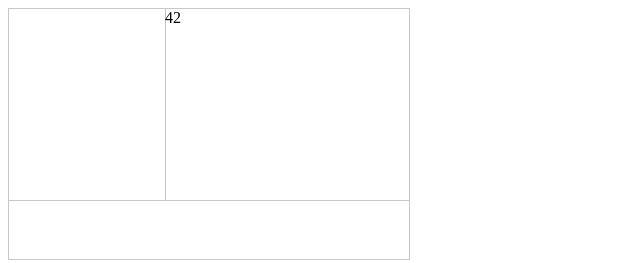
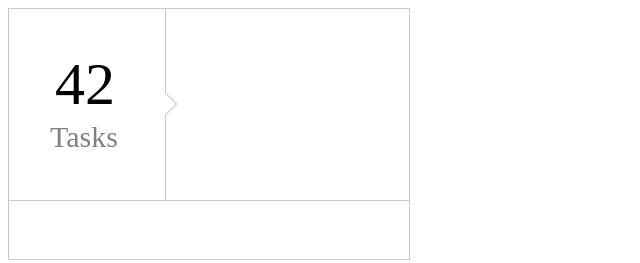
Before and after one commit to sivaramp1991/react-dwaiwv, a React app: page / in a window 1280 px wide. Shown: the whole page, without its empty margins (0-640 px from the left). Built offline with nearby package versions, Linux system fonts and the light colour scheme; grey boxes are pictures that could not be loaded.

Commit message:
2 files modified, 1 deleted

```diff
--- a/index.js
+++ b/index.js
@@ -10,7 +10,7 @@ class App extends Component {
     this.state = {taskList:''};
   }
   componentDidMount(){
-    debugger;
+
     console.log(TaskData)
     this.setState(
       {taskList:TaskData.data}
@@ -21,13 +21,23 @@ class App extends Component {
     console.log(TaskData)
     return (
       <div className='overviewContainer'>
+
       <div className='seprateContainer'>
-      <span className='taskbreak1'>{this.state.taskList.length}</span>
-      <span className='taskbreak2'/>
-      <span className='taskbreak3'/>
-      <span className='taskbreak4'/>
-      <span className='taskbreak5'/>
+      <span className='taskbreak1 seperate'/>
+      <span className='taskbreak2 seperate'/>
+      <span className='taskbreak3 seperate'/>
+      <span className='taskbreak4 seperate'/>
+      <span className='taskbreak5 seperate'/>
+      <span >
+      <label className='allTaskCount'>{this.state.taskList.length}</label>
+      <label className='allTask'>Tasks</label>
+      </span>
       </div>
+
+      <div className='taskStatus'>
+      <span className='overdueTask'></span>
+      </div>
+
 
       </div>
     );
--- a/style.css
+++ b/style.css
@@ -5,20 +5,61 @@ h1, p {
 .overviewContainer{
 width:400px;
 height:250px;
-border: 1px rgb(202, 198, 198) solid;
+border: 1px rgb(202, 199, 199) solid;
+
+}
+.overdueTask{
+  position: absolute;
+background-image: url('https://github.com/sivaramp1991/react-dwaiwv/blob/master/images/clock-icon.jpg')
 }
 
 .taskbreak5{
-  position: absolute;
 width: 400px;
 height: 1px;
-background: rgb(202, 198, 198);
 top: 200px;
 }
+.seperate{
+  position: absolute;
+  background: rgb(202, 199, 199);
+}
 .taskbreak1{
-position: absolute;
 width: 1px;
-height: 192px;
-background: rgb(202, 198, 198);
+height: 85px;
 left: 165px;
 }
+.taskbreak2{
+width: 16px;
+    height: 1px;
+    top: 98px;
+    left: 163px;
+    transform: rotate(45deg);
+}
+.taskbreak3{
+    width: 16px;
+    height: 1px;
+    top: 109px;
+    left: 163px;
+    transform: rotate(-45deg);
+}
+.taskbreak4{
+width: 1px;
+height: 86px;
+top:115px;
+left: 165px;
+}
+
+.allTaskCount{
+  position: absolute;
+  top:50px;
+  left: 55px;
+  font-size: 60px;
+  font-family: Times New Roman;
+  color: rgb(0, 0, 0);
+}
+.allTask{
+  position: absolute;
+  top:120px;
+  left: 50px;
+  font-size: 30px;
+  color: grey;
+}
```
Also changed, not shown: 1 other file.
